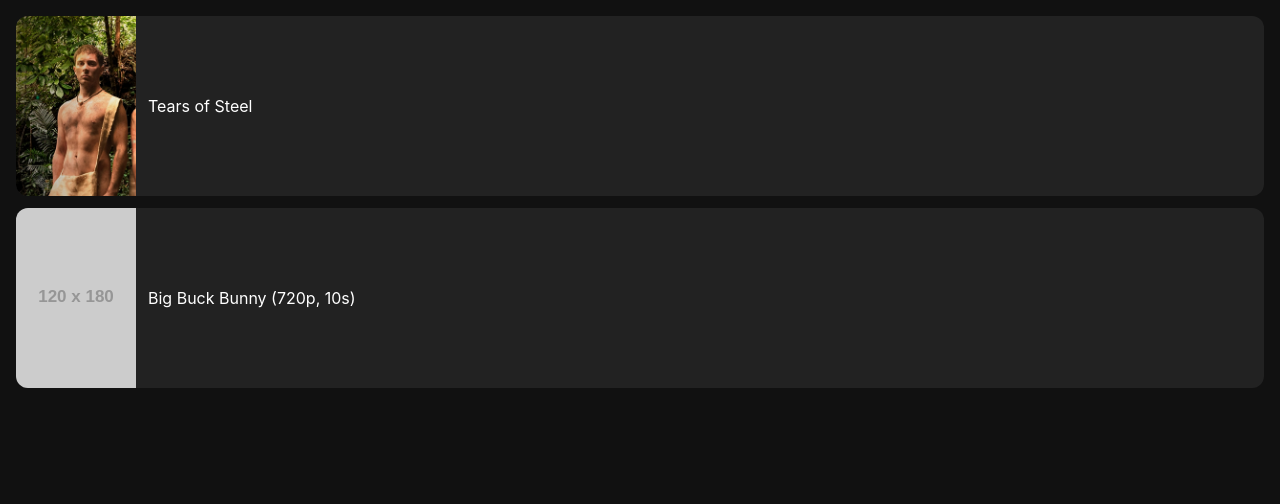
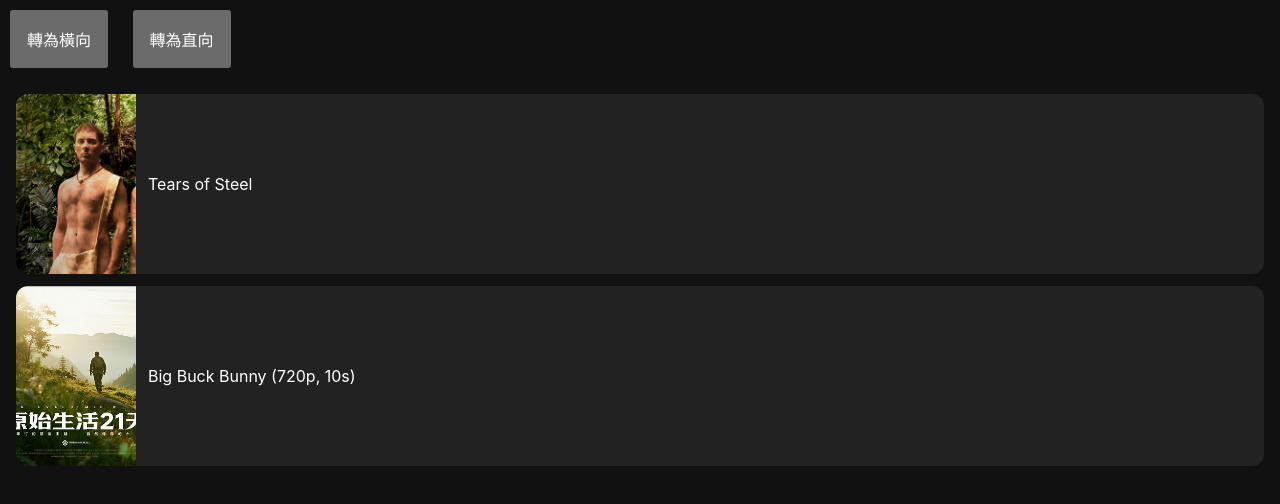
Before and after one commit to marduklien/2025camp, a plain HTML site: page video.html in a window 1280 px wide. Drawn offline with Linux system fonts and the light colour scheme; placeholder pictures from the web are drawn by us.

Commit message:
Update video.html

```diff
--- a/video.html
+++ b/video.html
@@ -47,9 +47,13 @@
     /* 簡單淡入 */
     .fade-in { animation: fade .18s ease-out; }
     @keyframes fade { from { opacity: 0 } to { opacity: 1 } }
+      /* 讓按鈕在模擬器中更明顯 */
+  button { padding: 15px; margin: 10px; font-size: 16px; z-index: 9999; position: relative; }
   </style>
 </head>
 <body>
+<button onclick="screen.orientation.lock('landscape');">轉為橫向</button>
+<button onclick="screen.orientation.lock('portrait');">轉為直向</button>
 
   <!-- 直式影片列表 -->
   <div class="video-list" id="list">
@@ -58,7 +62,7 @@
       <p>Tears of Steel</p>
     </div>
     <div class="video-item" onclick="openVideo('https://test-videos.co.uk/vids/bigbuckbunny/mp4/h264/720/Big_Buck_Bunny_720_10s_1MB.mp4')">
-      <img src="https://via.placeholder.com/120x180.png?text=Big+Buck+Bunny" alt="影片2">
+      <img src="./video/videoCover2.png" alt="影片2">
       <p>Big Buck Bunny (720p, 10s)</p>
     </div>
   </div>
@@ -132,6 +136,8 @@
     document.addEventListener('touchmove', (e) => {
       if (container.style.display === 'block') e.preventDefault();
     }, { passive: false });
+
+
   </script>
 </body>
 </html>
```
